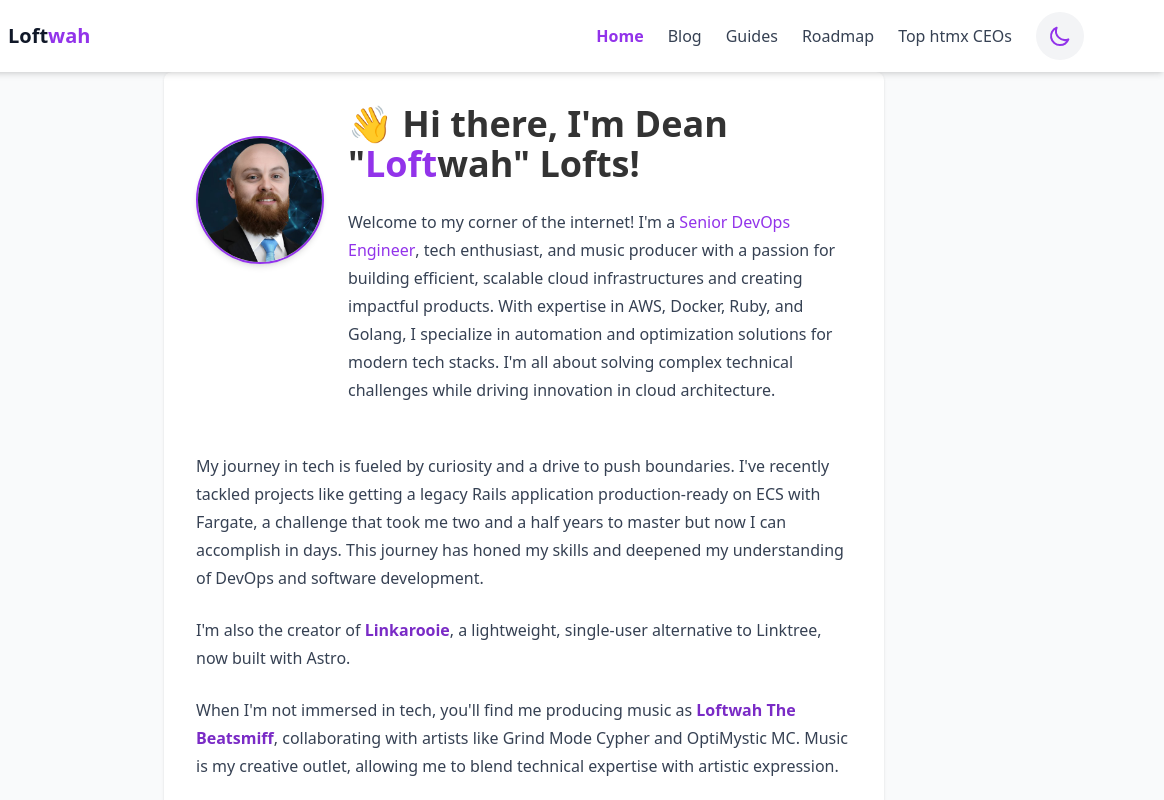
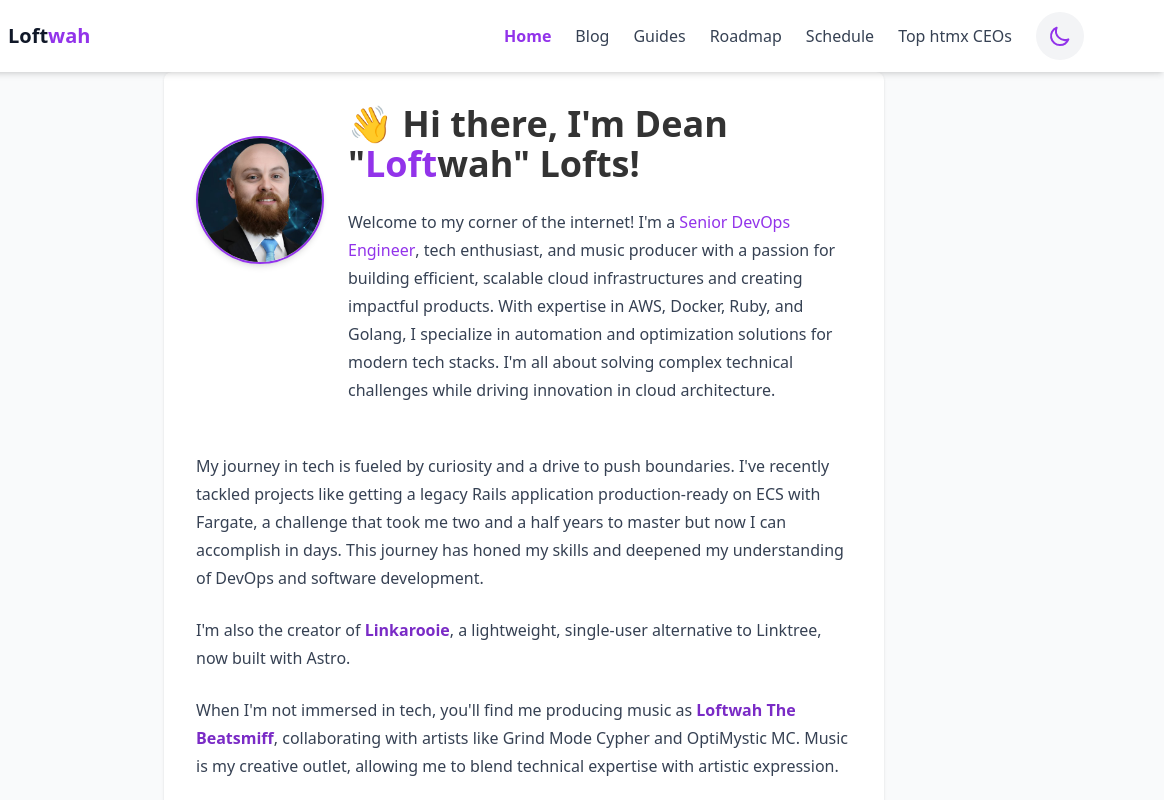
Before and after one commit to loftwah/blog, an Astro site: page / in a window 1280 px wide. Shown: the top 800 px of the page, 116-1280 px from the left. Built offline with nearby package versions, Linux system fonts and the light colour scheme; Astro itself is replaced by a stand-in of ours.

Commit message:
schedule

```diff
--- a/src/components/Header.astro
+++ b/src/components/Header.astro
@@ -27,6 +27,7 @@
         <HeaderLink href="/blog">Blog</HeaderLink>
         <HeaderLink href="/guides">Guides</HeaderLink>
         <HeaderLink href="/roadmap">Roadmap</HeaderLink>
+        <HeaderLink href="/schedule">Schedule</HeaderLink>
         <HeaderLink href="/htmx_top_ceos">Top htmx CEOs</HeaderLink>
       </div>
 
@@ -51,6 +52,7 @@
       <HeaderLink href="/blog" class="block py-2">Blog</HeaderLink>
       <HeaderLink href="/guides" class="block py-2">Guides</HeaderLink>
       <HeaderLink href="/roadmap" class="block py-2">Roadmap</HeaderLink>
+      <HeaderLink href="/schedule" class="block py-2">Schedule</HeaderLink>
       <HeaderLink href="/htmx_top_ceos" class="block py-2">Top htmx CEOs</HeaderLink>
     </div>
   </div>
```
